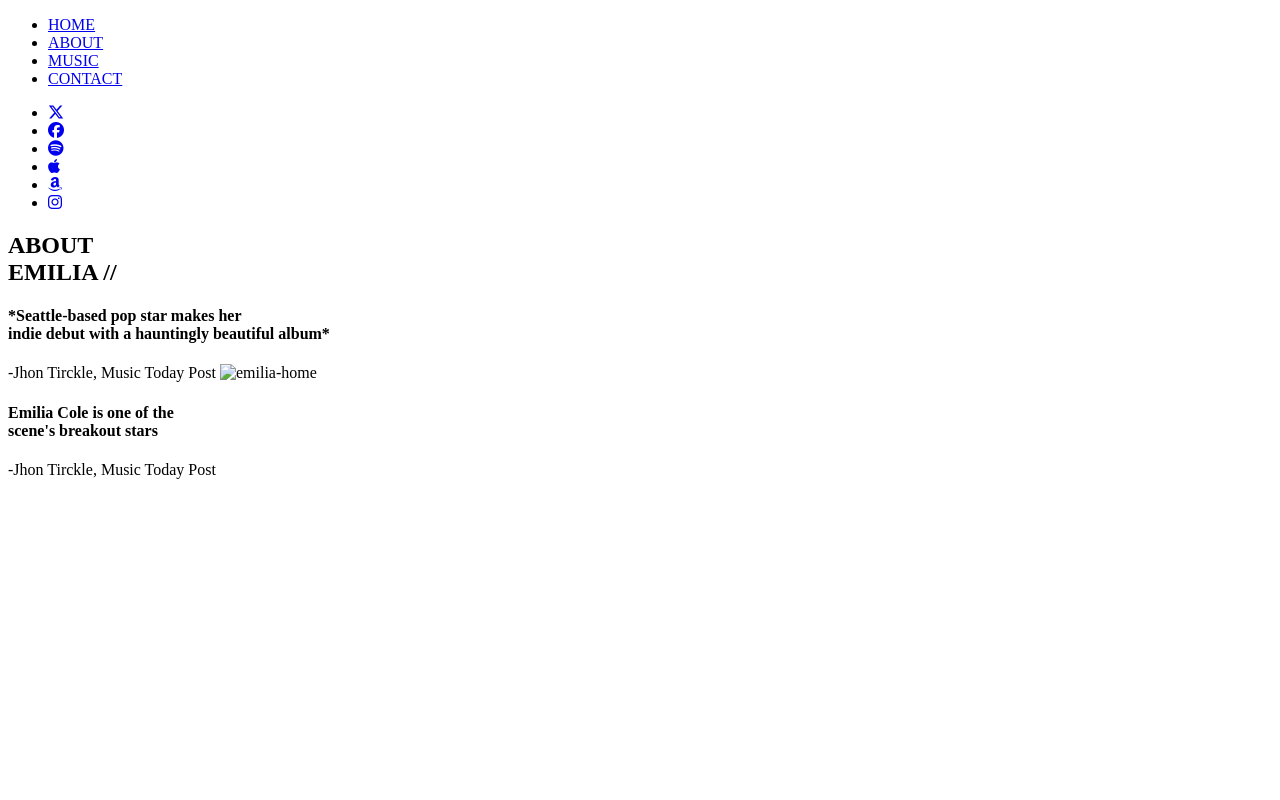
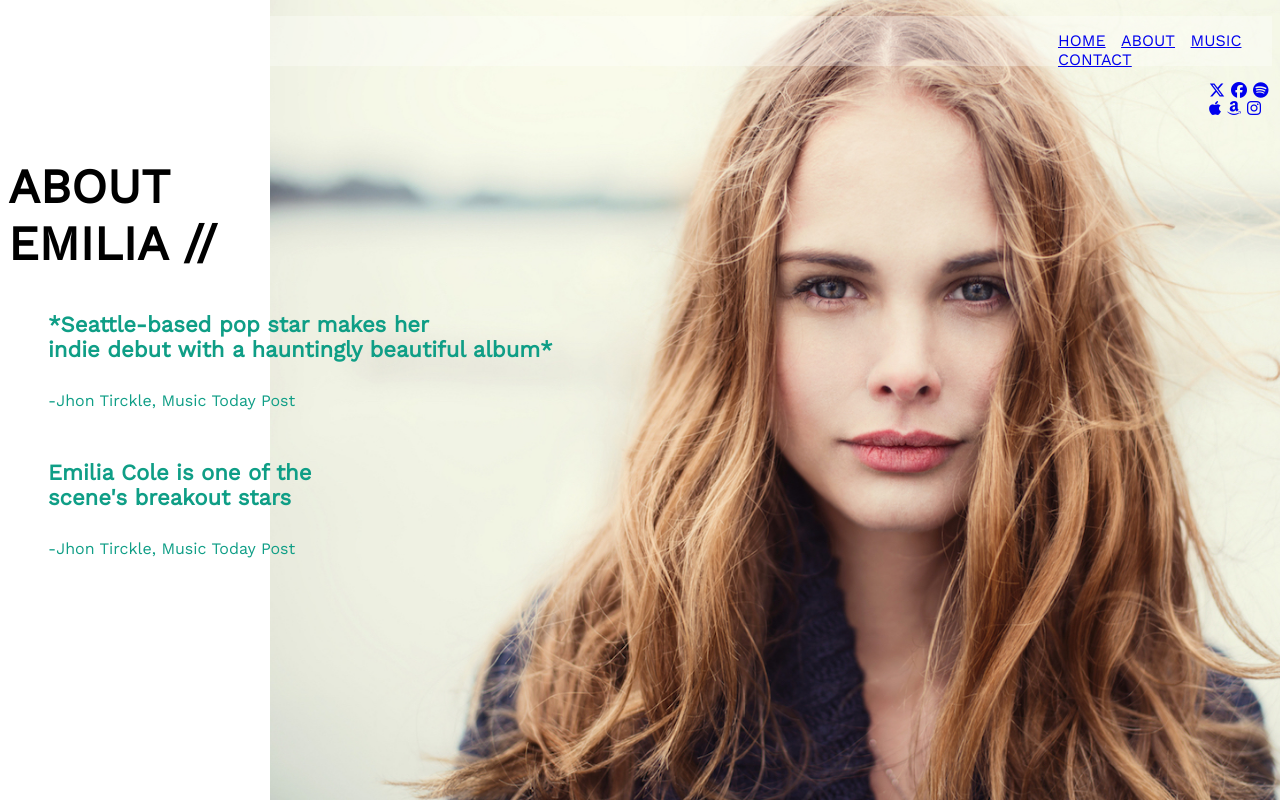
Before and after one commit to Estebaanfig02/emilia-cole, a website: page views/about.html in a window 1280 px wide. Drawn offline with nearby package versions, Linux system fonts and the light colour scheme; files that its build step writes are made by us from their sources.

Commit message:
branch estilo

```diff
--- /dev/null
+++ b/public/css/about.css
@@ -0,0 +1,80 @@
+body{
+    background-image: url('../img/emilia-about.jpg');
+    background-repeat: no-repeat;
+    background-size: 1150px 800px;
+    background-position: 270px 0px;
+}
+
+.nav-pag{
+    font-family: 'Work Sans', sans-serif;
+    width: 100%;
+    height: 50px;
+    background-color: rgba(255, 255, 255, 0.3);
+}
+.nav-pag ul{
+    position: relative;
+    top: 15px;
+    margin-left: 1000px;
+}
+.nav-pag li{
+    text-decoration: none;
+    list-style: none;
+    display: inline;
+    margin-left: 10px;
+    font-family: 'Work Sans', sans-serif;
+}
+.nav-icons{
+    text-decoration: none;
+    bottom: 510px;
+    width: 100%;
+}
+.nav-icons ul{
+    margin-left: 1160px;
+}
+
+.nav-icons li{
+    list-style: none;
+    display: inline;
+    margin: 1px;
+}
+#back-img-emilia{
+    width: 990px;
+    height: 700px;
+    left: 150px;
+    top: -120px;
+    position: 100px;
+}
+h1{
+    font-size: 48px;
+    font-family: 'Work Sans', sans-serif;
+    top: 140px;
+}
+#text1{
+    font-family: 'Work Sans', sans-serif;
+    font-size: 22px;
+    top: 300px;
+    color: rgb(15, 158, 134);
+    margin-left: 40px;
+}
+#text2{
+    font-family: 'Work Sans', sans-serif;
+    font-size: 30;
+    top: 390px;
+    color: rgb(15, 158, 134);
+    margin-left: 40px;
+}
+#text3{
+    font-family: 'Work Sans', sans-serif;
+    margin-top: 50px;
+    font-size: 22px;
+    top: 420px;
+    color: rgb(15, 158, 134);
+    margin-left: 40px;
+}
+#text4{
+    font-family: 'Work Sans', sans-serif;
+    margin-top: 50px;
+    top:470px;
+    color: rgb(15, 158, 134);
+    margin-left: 40px;
+}
--- /dev/null
+++ b/public/css/contact.css
@@ -0,0 +1,45 @@
+.map-title h1{
+    font-family: 'Work Sans', sans-serif;
+    font-size: 48px;
+    margin-top: 100px;
+}
+#frame-map{
+    width: 100%;
+}
+
+.nav-pag{
+    font-family: 'Work Sans', sans-serif;
+    width: 100%;
+    height: 50px;
+
+}
+.nav-pag ul{
+    position: relative;
+    top: 15px;
+    margin-left: 1000px;
+}
+.nav-pag li{
+    list-style: none;
+    display: inline;
+    font-size: 16px;
+    margin-left: 10px;
+    font-family: 'Work Sans', sans-serif;
+}
+.nav-icons{
+    margin-left: 1170px;
+}
+.nav-icons li{
+    list-style: none;
+    display: inline;
+}
+.map-title h3{
+    font-family: 'Work Sans', sans-serif;
+
+}
+.info-contact{
+    font-family: 'Work Sans', sans-serif;
+
+}
+.info-contact h4{
+    color:  rgb(89, 233, 197);
+}
--- /dev/null
+++ b/public/css/index.css
@@ -0,0 +1,42 @@
+body{
+    background-image: url('../img/emilia-home.jpg');
+    background-repeat: no-repeat;
+    background-size: 1100px 800px;
+    background-position: 280px 0px;
+}
+
+h1{
+    font-family: 'Work Sans', sans-serif;
+    font-size: 52px;
+    position: absolute;
+    background-color: rgba(119, 118, 118, 0.21);
+    bottom: 50px;
+    height: 65px;
+    width: 100%;
+    z-index: 1;
+
+}
+h3{
+    font-family: 'Work Sans', sans-serif;
+    font-size: 32px;
+    position: absolute;
+    bottom: 290px;
+    left: 50px;
+    z-index: 1;
+}
+.nav-pag li{
+    list-style-type: none;
+    text-decoration: none   ;
+    font-family: 'Work Sans', sans-serif;
+    margin-bottom: 10px;
+    color: black;
+    }
+.icons-redes{
+    width: 250px;
+}
+.icons-redes li{
+    list-style-type: none;
+    float: left;
+    padding: 0;
+    margin: 2px;
+}
--- /dev/null
+++ b/public/css/music.css
@@ -0,0 +1,77 @@
+body{
+    background-image: url('/img/emilia-music-top.jpg');
+    background-repeat: no-repeat;
+    background-size: 100%;
+    background-position: 0px 0px;
+}
+.nav-bottom{
+    font-family: 'Work Sans', sans-serif;
+    margin-top: 50px;
+    width: 100%;
+    height: 50px;
+    background-color: rgba(253, 253, 253, 0.3);
+
+}
+.nav-bottom ul{
+    position: relative;
+    top: 15px;
+    margin-left: 1000px;
+}
+.nav-bottom li{
+    list-style: none;
+    display: inline;
+    font-size: 16px;
+    margin-left: 10px;
+    font-family: 'Work Sans', sans-serif;
+}
+.nav-icons{
+    margin-left: 1170px;
+}
+.nav-icons li{
+    list-style: none;
+    display: inline;
+}
+
+h1{
+    font-size: 48px;
+    margin-top: 130px;
+    font-family: 'Work Sans', sans-serif;
+
+}
+h4{
+    font-family: 'Work Sans', sans-serif;
+    font-size: 20px;
+
+}
+#list-videos{
+    position: relative;
+    left: 25px;
+    margin-left: 100;
+    background-color: rgb(146, 70, 70);
+
+}
+#list-videos li{
+    list-style: none;
+    font-family: 'Work Sans', sans-serif;
+}
+h3{
+    font-family: 'Work Sans', sans-serif;
+
+}
+#album{
+    font-family: 'Work Sans', sans-serif;
+    margin-left: 10px;
+}
+#album li{
+    margin-top: 2px;
+}
+h2{
+    font-family: 'Work Sans', sans-serif;
+    margin-top: 40px;
+}
+
+.top-buttom{
+    text-decoration: none;
+    font-family: 'Work Sans', sans-serif;
+    font-size: 16px;
+}
--- a/views/about.html
+++ b/views/about.html
@@ -4,15 +4,20 @@
     <meta charset="UTF-8" />
     <meta name="viewport" content="width=device-width, initial-scale=1.0" />
     <title>Emilia cole</title>
-    <link rel="stylesheet" href="./public/css/style.css" />
+    <link
+      href="https://fonts.googleapis.com/css2?family=Open+Sans:wght@300&amp;family=Raleway:wght@400;700&amp;family=Work+Sans&amp;display=swap"
+      rel="stylesheet"
+    />
+    <link rel="stylesheet" href="/css/about.css" />
     <script
       src="https://kit.fontawesome.com/b99d7ed5f9.js"
       crossorigin="anonymous"
     ></script>
   </head>
   <body>
-    <header id="main-header">
-      <nav>
+    <div id="div-background">
+      <header>
+        <nav class="nav-pag">
           <ul>
             <li><a href="/">HOME</a></li>
             <li><a href="/about">ABOUT</a></li>
@@ -20,6 +25,7 @@
             <li><a href="/contact">CONTACT</a></li>
           </ul>
         </nav>
+        <nav class="nav-icons">
           <ul>
             <li>
               <a href="https://twitter.com/?lang=es" target="_blank"
@@ -52,28 +58,24 @@
               ></a>
             </li>
           </ul>
+        </nav>
       </header>
       <section>
         <h1>
           ABOUT <br />
           EMILIA //
         </h1>
-      <h4>
+        <h4 id="text1">
           *Seattle-based pop star makes her <br />indie debut with a hauntingly
           beautiful album*
         </h4>
-      <span>-Jhon Tirckle, Music Today Post</span>
-      <img
-        src="img/emilia-about.jpg"
-        alt="emilia-home"
-        height="1000px"
-        width="1300px"
-      />
-      <h4>
+        <span id="text2">-Jhon Tirckle, Music Today Post</span>
+        <h4 id="text3">
           Emilia Cole is one of the <br />
           scene's breakout stars
         </h4>
-      <span>-Jhon Tirckle, Music Today Post</span>
+        <span id="text4">-Jhon Tirckle, Music Today Post</span>
       </section>
+    </div>
   </body>
 </html>
```
Also changed, not shown: views/contact.html (+6 -6 lines), views/index.html (+10 -12 lines), views/music.html (+14 -9 lines), public/css/style.css (deleted). Lines whose indentation alone changed are shown as unchanged.
